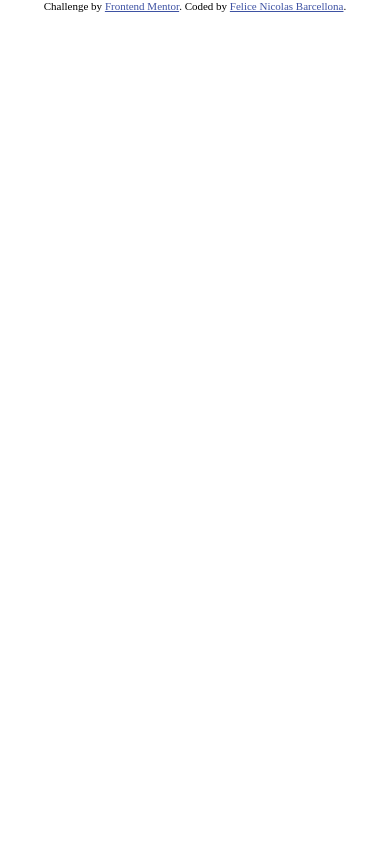
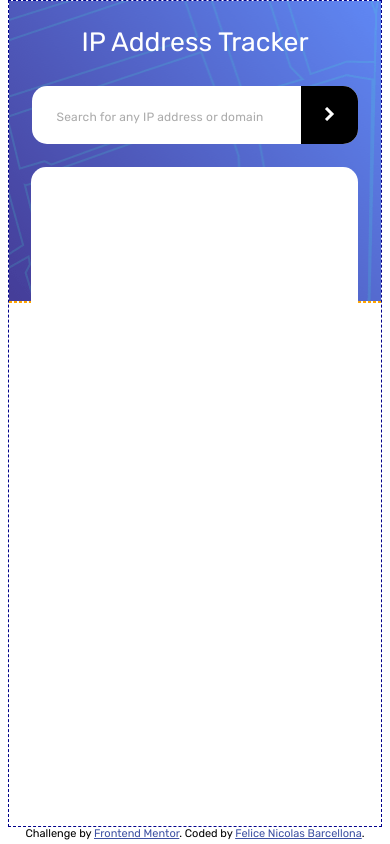
Before and after one commit to feliceNicolasBarcellona/ip-address-tracker-master-angular, an Angular app: page / in a window 390 px wide. Built offline with nearby package versions, Linux system fonts and the light colour scheme.

Commit message:
styling app

```diff
--- a/angular.json
+++ b/angular.json
@@ -94,5 +94,8 @@
         }
       }
     }
+  },
+  "cli": {
+    "analytics": false
   }
 }
--- a/src/app/app.component.css
+++ b/src/app/app.component.css
@@ -0,0 +1,117 @@
+main {
+  max-width: 80rem;
+  height: 98vh;
+  margin: 0 auto;
+  border: 1px darkblue dashed;
+  position: relative;
+}
+
+.pattern-bg {
+  background-image: url("../assets/images/pattern-bg-desktop.png");
+  background-repeat: no-repeat;
+  background-position: top center;
+  height: 15.5556rem;
+  text-align: center;
+  padding: 28px 0;
+}
+
+.title {
+  color: hsl(0, 0%, 100%);
+  font-size: 32.7px;
+  font-weight: 400;
+}
+
+form {
+  margin: 26px auto;
+  position: relative;
+  display: flex;
+  width: 30.8333rem;
+  height: 3.2778rem;
+}
+
+input[type="text"]{
+  height: 100%;
+  width: 100%;
+  border-radius: 15px;
+  border: none;
+  cursor: pointer;
+  text-indent: 1.3889rem;
+  font-size: 1rem;
+  letter-spacing: 0.2px;
+  color: var(--very-dark-gray);
+  font-family: "Rubik", sans-serif;;
+}
+
+input::placeholder {
+  color: hsla(0, 0%, 59%, 0.8);
+  font-size: 1rem;
+
+}
+
+input:focus {
+  outline: none;
+}
+
+button {
+  height: 100%;
+  width: 3.2222rem;
+  border: none;
+  position: absolute;
+  right: 0;
+  background-color: hsl(0, 0%, 0%);
+  border-radius: 0 15px 15px 0;
+  cursor: pointer;
+}
+
+.coords-container {
+  height: 161px;
+  width: 77.2%;
+  background-color: hsl(0, 0%, 100%);
+  position: absolute;
+  top: 199px;
+  left: 11.4%;
+  border-radius: 15px;
+}
+
+.map{
+  border: 1px dashed orange;
+  height: auto;
+  width: 100%;
+}
+
+@media only screen and (max-width: 768px) {
+  main {
+    max-width: 20.8333rem;
+  }
+
+  .pattern-bg {
+    background-image: url("../assets/images/pattern-bg-mobile.png");
+    height: 300px;
+    padding: 25px 23px;
+  }
+
+  .title {
+    font-size: 26.6px;
+  }
+
+  form {
+    width: 100%;
+    height: 58px;
+    margin: 28px auto;
+  }
+
+  input::placeholder{
+    font-size: 12px;
+  }
+
+  .coords-container {
+    top: 9.2222rem;
+    width: 87.6%;
+    height: 16.3333rem;
+    left: 6%;
+  }
+
+  .map {
+    height: auto;
+  }
+}
--- a/src/app/app.component.html
+++ b/src/app/app.component.html
@@ -1,19 +1,36 @@
+<main>
+  <div class="pattern-bg">
+    <p class="title">IP Address Tracker</p>
+    <form>
+      <input type="text" placeholder="Search for any IP address or domain">
+      <button>
+        <img src="../assets/images/icon-arrow.svg" alt="icon-arrow">
+      </button>
+    </form>
+  </div>
+  <div class="coords-container">
+
+  </div>
+  <div class="map">
+
+  </div>
+</main>
 <footer>
   <p class="attribution">
     Challenge by
     <a href="https://www.frontendmentor.io?ref=challenge" target="_blank"
       >Frontend Mentor</a
-    >. Coded by <a href="https://www.frontendmentor.io/profile/feliceNicolasBarcellona">Felice Nicolas Barcellona</a>.
+    >. Coded by
+    <a href="https://www.frontendmentor.io/profile/feliceNicolasBarcellona"
+      >Felice Nicolas Barcellona</a
+    >.
   </p>
 </footer>
 
 
-<!-- IP Address Tracker
 
-Search for any IP address or domain
-
-IP Address
+<!-- IP Address
 Location
 Timezone
   UTC ** add offset value dynamically using the API
-ISP -->
+ISP  -->
--- a/src/app/app.module.ts
+++ b/src/app/app.module.ts
@@ -2,13 +2,15 @@ import { NgModule } from '@angular/core';
 import { BrowserModule } from '@angular/platform-browser';
 
 import { AppComponent } from './app.component';
+import { HttpClientModule } from '@angular/common/http'
 
 @NgModule({
   declarations: [
     AppComponent
   ],
   imports: [
-    BrowserModule
+    BrowserModule,
+    HttpClientModule
   ],
   providers: [],
   bootstrap: [AppComponent]
--- a/src/styles.css
+++ b/src/styles.css
@@ -1,11 +1,11 @@
 /* You can add global styles to this file, and also import other style files */
 
-@import url('https://fonts.googleapis.com/css2?family=Rubik:wght@400;500;700&display=swap');
+@import url("https://fonts.googleapis.com/css2?family=Rubik:wght@400;500;700&display=swap");
 
 :root {
   --very-dark-gray: hsl(0, 0%, 17%);
-  --Dark-Gray: hsl(0, 0%, 59%);
-  --font-family: 'Rubik', sans-serif;
+  --dark-gray: hsl(0, 0%, 59%);
+  --font-family: "Rubik", sans-serif;
 }
 
 * {
@@ -16,7 +16,13 @@
 
 html {
   font-size: 18px;
+  font-family: var(--font-family);
 }
 
-.attribution { font-size: 11px; text-align: center; }
-.attribution a { color: hsl(228, 45%, 44%); }
+.attribution {
+  font-size: 11px;
+  text-align: center;
+}
+.attribution a {
+  color: hsl(228, 45%, 44%);
+}
```
